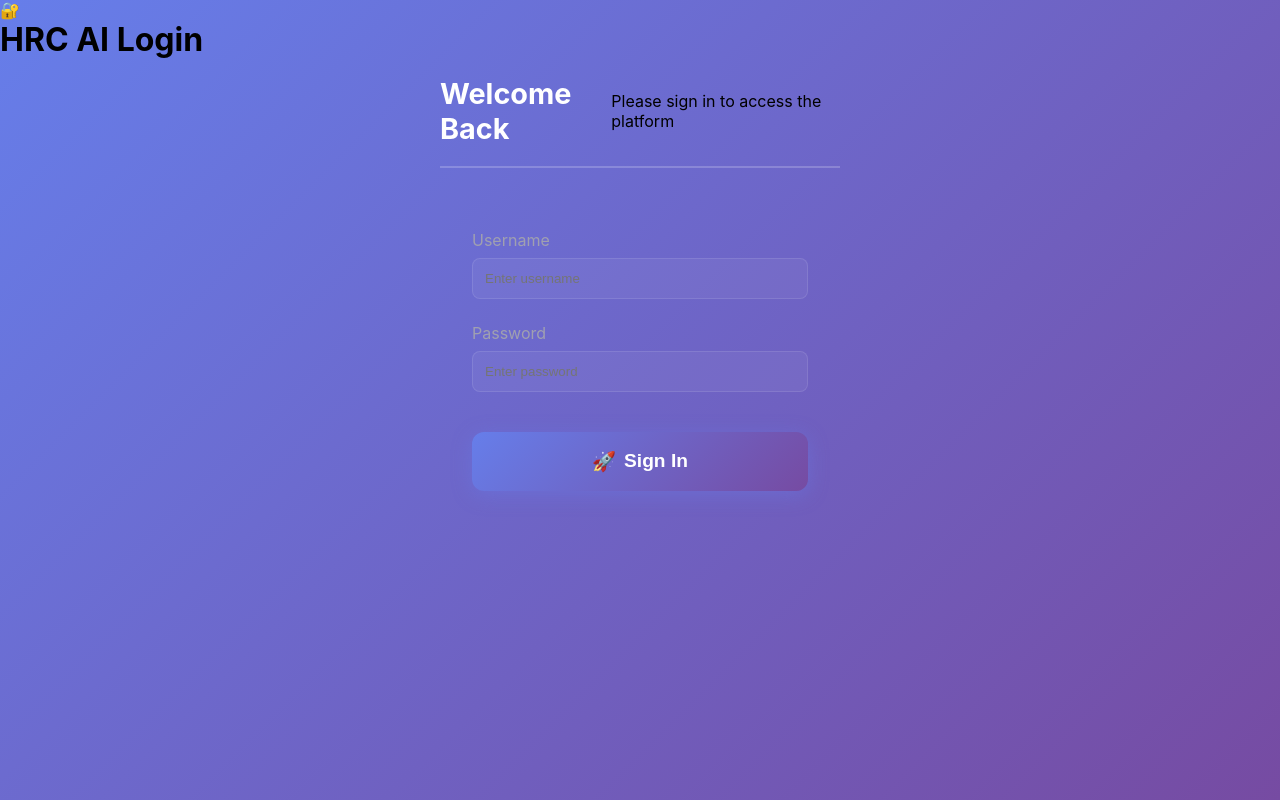
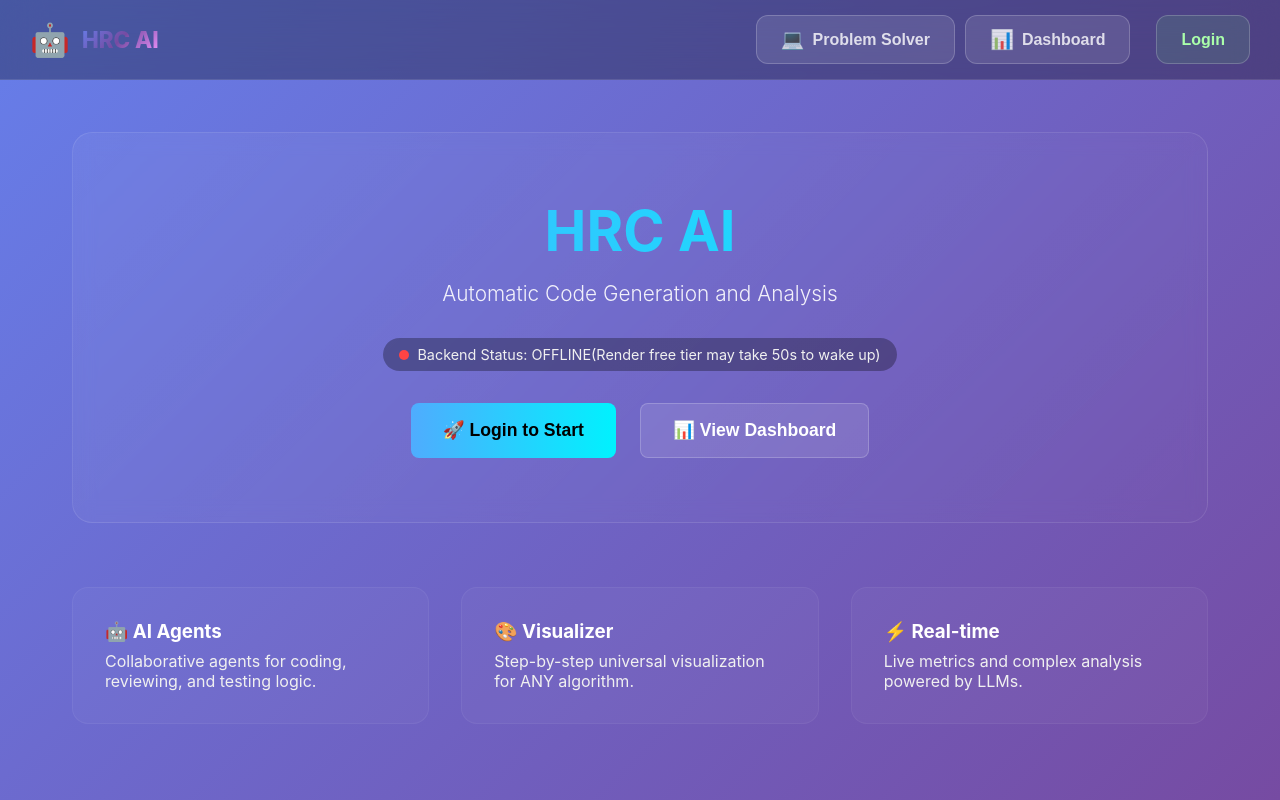
Before and after one commit to Harshavardhan123-cloud/agentic-ai-platform, a React (Vite) app in the folder frontend/: page / in a window 1280 px wide. Built offline with nearby package versions, Linux system fonts and the light colour scheme; no server answers.

Commit message:
UI Fix: Make Home public, protect specific tabs only

```diff
--- a/frontend/src/App.jsx
+++ b/frontend/src/App.jsx
@@ -8,6 +8,7 @@ import './App.css'
 
 // Inner component to access AuthContext
 const AppContent = () => {
+    // Default to 'home' so users see valid UI immediately
     const [activeTab, setActiveTab] = useState('home')
     const { user, loading } = useAuth()
 
@@ -26,12 +27,11 @@ const AppContent = () => {
         )
     }
 
-    // Show Login if not authenticated
-    if (!user) {
-        return <Login />
+    // Helper to switch tabs safely
+    const handleTabChange = (tab) => {
+        setActiveTab(tab)
     }
 
-    // Authenticated App
     return (
         <div className="app">
             {/* Navigation */}
@@ -55,21 +55,39 @@ const AppContent = () => {
                         <span className="tab-icon">📊</span>
                         Dashboard
                     </button>
+
+                    {/* Auth Status / Action Button */}
+                    {user ? (
                         <button
                             className="nav-tab logout-btn"
-                        onClick={() => window.location.reload()} // Simple logout by refresh (clears state if not persisted or relies on AuthContext)
+                            onClick={() => window.location.reload()} // Simple logout
                             style={{ marginLeft: '1rem', background: 'rgba(255,100,100,0.1)', color: '#ffaaaa' }}
                         >
                             Logout
                         </button>
+                    ) : (
+                        <button
+                            className={`nav-tab ${activeTab === 'login' ? 'active' : ''}`}
+                            onClick={() => setActiveTab('login')}
+                            style={{ marginLeft: '1rem', background: 'rgba(100,255,100,0.1)', color: '#aaffaa' }}
+                        >
+                            Login
+                        </button>
+                    )}
                 </div>
             </nav>
 
-            {/* Content */}
+            {/* Content Area */}
             <main className="main-content">
-                {activeTab === 'home' && <Home onStart={setActiveTab} />}
-                {activeTab === 'problem-solver' && <ProblemSolver />}
-                {activeTab === 'dashboard' && <Dashboard />}
+                {/* 1. Public Home - Always visible if active */}
+                {activeTab === 'home' && <Home onStart={handleTabChange} />}
+
+                {/* 2. Login Page - Explicitly selected */}
+                {activeTab === 'login' && (!user ? <Login /> : <div className="already-logged-in">You are already logged in!</div>)}
+
+                {/* 3. Protected Routes - Show Login if !user */}
+                {activeTab === 'problem-solver' && (user ? <ProblemSolver /> : <Login />)}
+                {activeTab === 'dashboard' && (user ? <Dashboard /> : <Login />)}
             </main>
         </div>
     )
```
Lines whose indentation alone changed are shown as unchanged.
